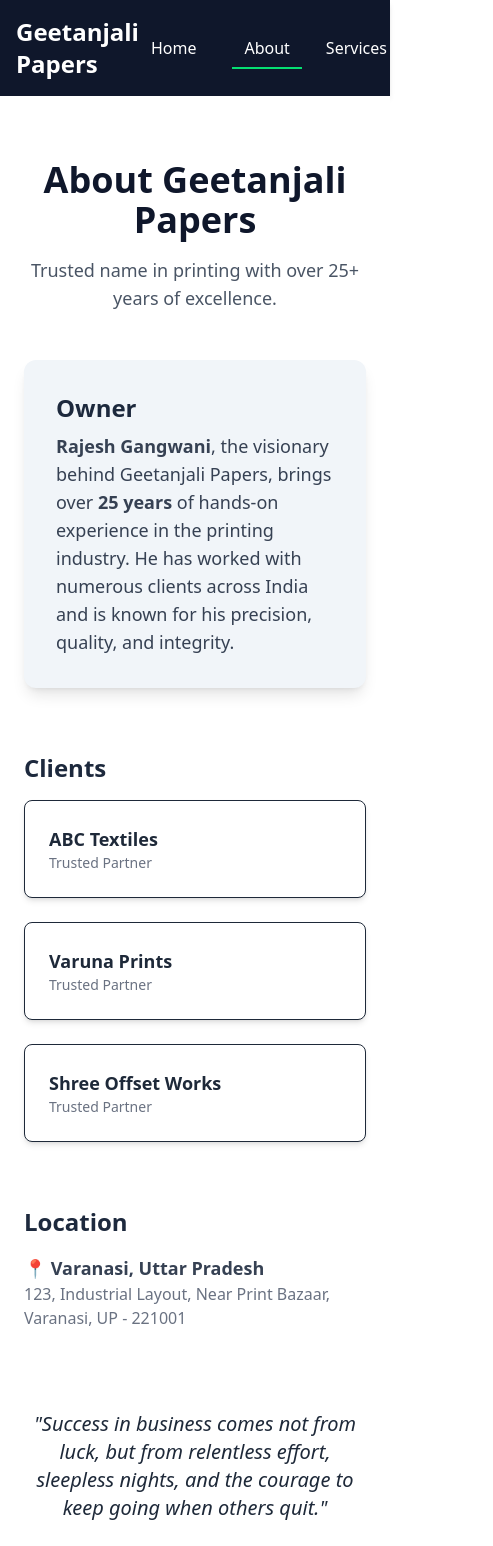
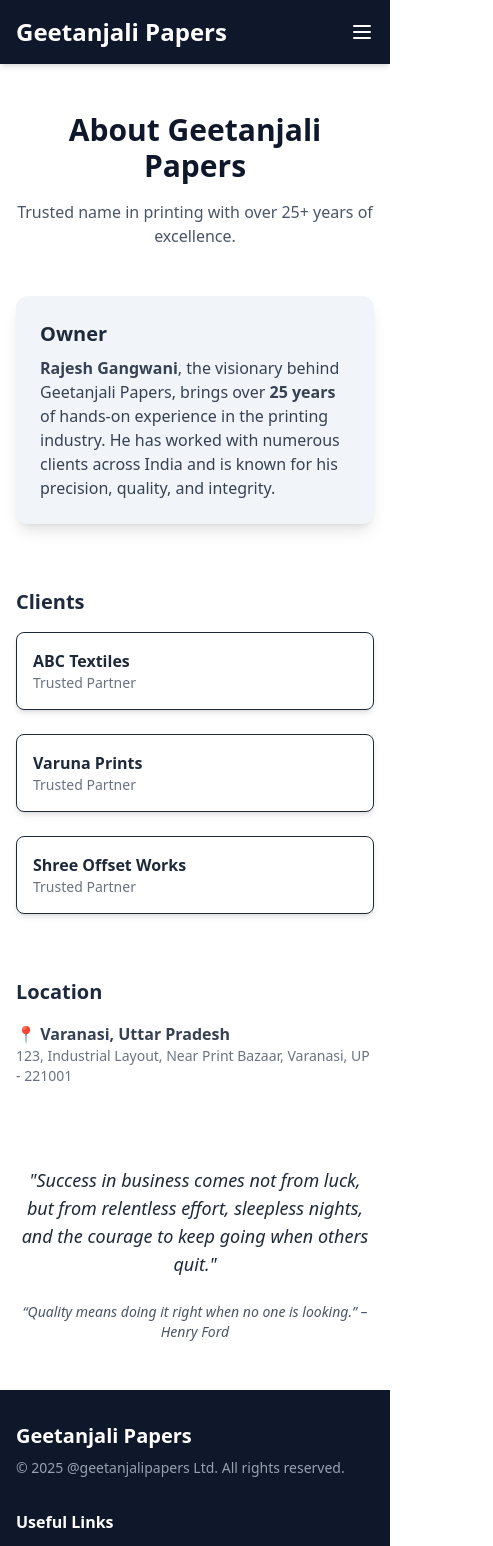
Before and after one commit to TanishqDNEC/Geetanjali_Papers_LP, a React (Vite) app: page /about in a window 390 px wide. Shown: the top 1546 px of the page, 493 px wide, since content can reach past the window. Built offline with nearby package versions, Linux system fonts and the light colour scheme.

Commit message:
Second Commit(responsive)

```diff
--- a/src/Components/About/About.jsx
+++ b/src/Components/About/About.jsx
@@ -2,22 +2,22 @@ import React from "react";
 
 export default function About() {
   return (
-    <main className="bg-white text-gray-800 px-6 md:px-16 py-16">
+    <main className="bg-white text-gray-800 px-4 sm:px-6 md:px-16 py-12 sm:py-16">
       {/* Header Section */}
       <section className="text-center mb-12">
-        <h1 className="text-4xl font-extrabold mb-4 text-slate-900">
+        <h1 className="text-3xl sm:text-4xl font-extrabold mb-4 text-slate-900">
           About Geetanjali Papers
         </h1>
-        <p className="text-lg text-gray-600">
+        <p className="text-base sm:text-lg text-gray-600">
           Trusted name in printing with over 25+ years of excellence.
         </p>
       </section>
 
       {/* Owner Section */}
       <section className="mb-16">
-        <div className="bg-slate-100 rounded-xl p-8 shadow-lg">
-          <h2 className="text-2xl font-bold mb-2 text-slate-800">Owner</h2>
-          <p className="text-gray-700 text-lg">
+        <div className="bg-slate-100 rounded-xl p-6 sm:p-8 shadow-lg">
+          <h2 className="text-xl sm:text-2xl font-bold mb-2 text-slate-800">Owner</h2>
+          <p className="text-gray-700 text-base sm:text-lg">
             <strong>Rajesh Gangwani</strong>, the visionary behind Geetanjali Papers, brings over <strong>25 years</strong> of hands-on experience in the printing industry. He has worked with numerous clients across India and is known for his precision, quality, and integrity.
           </p>
         </div>
@@ -25,14 +25,14 @@ export default function About() {
 
       {/* Clients Section */}
       <section className="mb-16">
-        <h2 className="text-2xl font-bold mb-4 text-slate-800">Clients</h2>
-        <div className="grid grid-cols-1 md:grid-cols-3 gap-6">
+        <h2 className="text-xl sm:text-2xl font-bold mb-4 text-slate-800">Clients</h2>
+        <div className="grid grid-cols-1 sm:grid-cols-2 md:grid-cols-3 gap-6">
           {["ABC Textiles", "Varuna Prints", "Shree Offset Works"].map((client, index) => (
             <div
               key={index}
-              className="bg-white shadow-md rounded-lg p-6 border hover:shadow-xl transition"
+              className="bg-white shadow-md rounded-lg p-4 sm:p-6 border hover:shadow-xl transition"
             >
-              <h3 className="text-lg font-semibold">{client}</h3>
+              <h3 className="text-base sm:text-lg font-semibold">{client}</h3>
               <p className="text-sm text-gray-500">Trusted Partner</p>
             </div>
           ))}
@@ -41,18 +41,19 @@ export default function About() {
 
       {/* Location Section */}
       <section className="mb-16">
-        <h2 className="text-2xl font-bold mb-4 text-slate-800">Location</h2>
-        <p className="text-gray-700 text-lg">
+        <h2 className="text-xl sm:text-2xl font-bold mb-4 text-slate-800">Location</h2>
+        <p className="text-gray-700 text-base sm:text-lg">
           📍 <strong>Varanasi, Uttar Pradesh</strong>
         </p>
-        <p className="text-gray-500">123, Industrial Layout, Near Print Bazaar, Varanasi, UP - 221001</p>
+        <p className="text-gray-500 text-sm sm:text-base">123, Industrial Layout, Near Print Bazaar, Varanasi, UP - 221001</p>
       </section>
 
       {/* Quotes Section */}
       <section className="text-center mt-20">
-        <blockquote className="italic text-xl font-medium text-gray-800 mb-6">
-        "Success in business comes not from luck, but from relentless effort, sleepless nights, and the courage to keep going when others quit."        </blockquote>
-        <blockquote className="italic text-lg text-gray-600">
+        <blockquote className="italic text-lg sm:text-xl font-medium text-gray-800 mb-6">
+          "Success in business comes not from luck, but from relentless effort, sleepless nights, and the courage to keep going when others quit."
+        </blockquote>
+        <blockquote className="italic text-sm sm:text-lg text-gray-600">
           “Quality means doing it right when no one is looking.” – Henry Ford
         </blockquote>
       </section>
--- a/src/Components/Header/Header.jsx
+++ b/src/Components/Header/Header.jsx
@@ -1,19 +1,52 @@
+import { useState } from 'react';
 import { NavLink } from 'react-router-dom';
-import { HashLink as Link } from "react-router-hash-link";
-
+import { HashLink as Link } from 'react-router-hash-link';
 
 export default function Header() {
+  const [menuOpen, setMenuOpen] = useState(false);
+
   const linkClass =
-    'text-white hover:text-green-400 transition duration-300 px-3 py-2';
-  const activeClass = 'border-b-2 border-green-400';
+    'block text-white hover:text-green-400 transition duration-300 px-4 py-2 text-sm';
+  const activeClass = 'border-l-4 sm:border-b-2 border-green-400';
 
   return (
-    <header className="bg-slate-900 text-white shadow-md">
+    <header className="bg-slate-900 text-white shadow-md relative z-50">
       <div className="container mx-auto px-4 py-4 flex items-center justify-between">
+        {/* Brand Title */}
         <div className="text-2xl font-bold">Geetanjali Papers</div>
-        <nav>
-          <ul className="flex gap-6">
-            <li>
+
+        {/* Hamburger Icon */}
+        <button
+          className="sm:hidden block focus:outline-none"
+          onClick={() => setMenuOpen(!menuOpen)}
+        >
+          <svg
+            className="w-6 h-6 text-white"
+            fill="none"
+            stroke="currentColor"
+            viewBox="0 0 24 24"
+            xmlns="http://www.w3.org/2000/svg"
+          >
+            {menuOpen ? (
+              <path
+                strokeLinecap="round"
+                strokeLinejoin="round"
+                strokeWidth={2}
+                d="M6 18L18 6M6 6l12 12"
+              />
+            ) : (
+              <path
+                strokeLinecap="round"
+                strokeLinejoin="round"
+                strokeWidth={2}
+                d="M4 6h16M4 12h16M4 18h16"
+              />
+            )}
+          </svg>
+        </button>
+
+        {/* Desktop Nav */}
+        <nav className="hidden sm:flex space-x-6">
           <NavLink
             to="/"
             end
@@ -23,8 +56,6 @@ export default function Header() {
           >
             Home
           </NavLink>
-            </li>
-            <li>
           <NavLink
             to="/about"
             className={({ isActive }) =>
@@ -33,12 +64,9 @@ export default function Header() {
           >
             About
           </NavLink>
-            </li>
-            <li>
-            <Link smooth to="/#services">Services</Link>
-
-            </li>
-            <li>
+          <Link smooth to="/#services" className={linkClass}>
+            Services
+          </Link>
           <NavLink
             to="/contact"
             className={({ isActive }) =>
@@ -47,9 +75,49 @@ export default function Header() {
           >
             Contact
           </NavLink>
-            </li>
-          </ul>
         </nav>
+
+        {/* Mobile Dropdown Menu */}
+        {menuOpen && (
+          <div className="absolute top-full right-4 mt-2 w-48 bg-slate-900 rounded-lg shadow-lg sm:hidden">
+            <NavLink
+              to="/"
+              end
+              onClick={() => setMenuOpen(false)}
+              className={({ isActive }) =>
+                `${linkClass} ${isActive ? activeClass : ''}`
+              }
+            >
+              Home
+            </NavLink>
+            <NavLink
+              to="/about"
+              onClick={() => setMenuOpen(false)}
+              className={({ isActive }) =>
+                `${linkClass} ${isActive ? activeClass : ''}`
+              }
+            >
+              About
+            </NavLink>
+            <Link
+              smooth
+              to="/#services"
+              onClick={() => setMenuOpen(false)}
+              className={linkClass}
+            >
+              Services
+            </Link>
+            <NavLink
+              to="/contact"
+              onClick={() => setMenuOpen(false)}
+              className={({ isActive }) =>
+                `${linkClass} ${isActive ? activeClass : ''}`
+              }
+            >
+              Contact
+            </NavLink>
+          </div>
+        )}
       </div>
     </header>
   );
```
Lines whose indentation alone changed are shown as unchanged.
